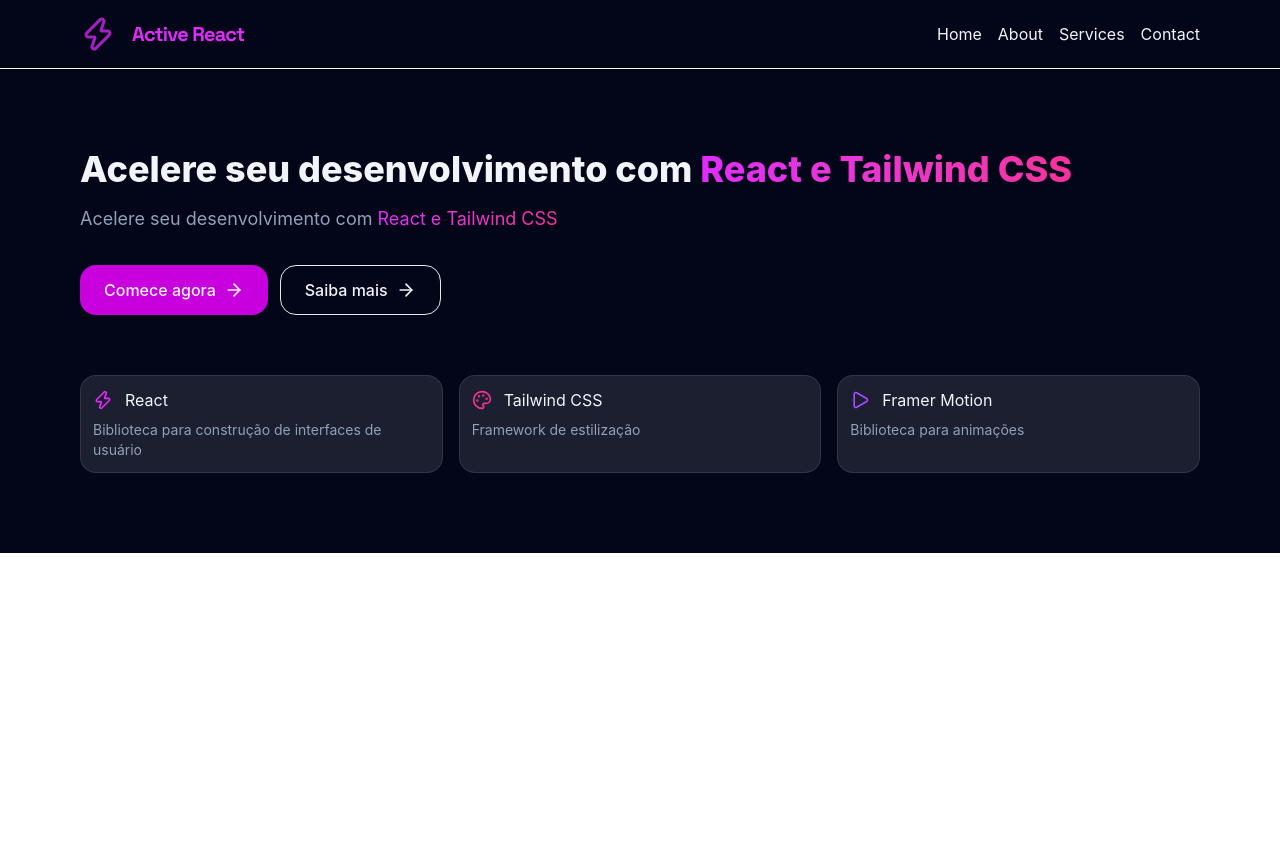
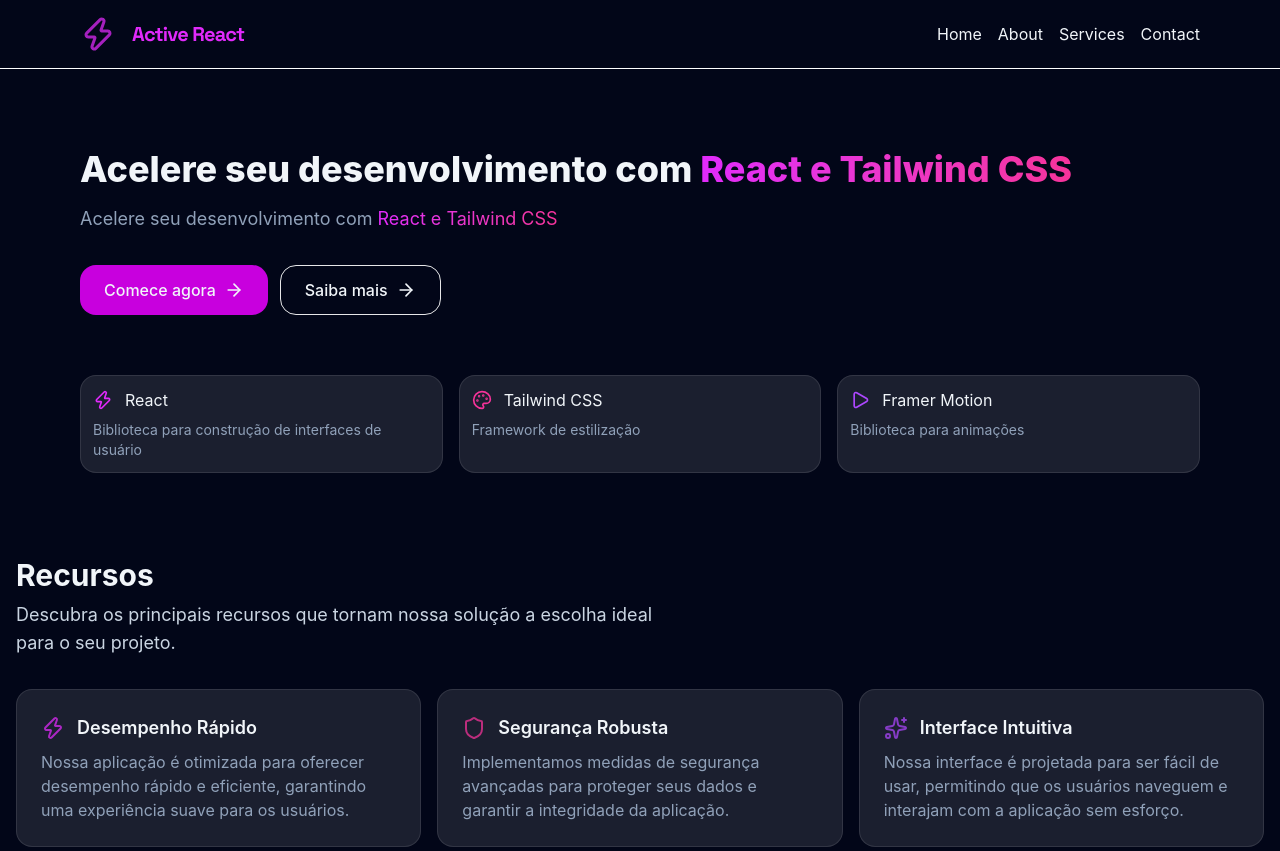
Before and after one commit to EdwinCastanoGuerrero/Active-React, a React (Vite) app: page / in a window 1280 px wide. Before the commit the page ends 800 px from the top, so only its background shows below. Built offline with nearby package versions, Linux system fonts and the light colour scheme.

Commit message:
Chore(featuresSection): implementa a seção de features

```diff
--- a/src/App.jsx
+++ b/src/App.jsx
@@ -151,6 +151,42 @@
         </div>
       </section>
 
+      {/* features */}
+      <section id="features" className="mx-auto max-w-6x1 px-4 py-1">
+        <h2 className="text-3xl font-bold items-">Recursos</h2>
+        <p className="text-slate-300 mt-2 max-w-2xl text-lg">
+          Descubra os principais recursos que tornam nossa solução a escolha ideal para o seu projeto.
+        </p>
+
+        <div className="mt-8 grid grid-cols-1 md:grid-cols-2 lg:grid-cols-3 gap-4">
+            {[
+              {
+                title: "Desempenho Rápido",
+                description: "Nossa aplicação é otimizada para oferecer desempenho rápido e eficiente, garantindo uma experiência suave para os usuários.",
+                icon: <Zap className="w-6 h-6 text-fuchsia-500 animate-pulse" />,
+              },
+              {
+                title: "Segurança Robusta",
+                description: "Implementamos medidas de segurança avançadas para proteger seus dados e garantir a integridade da aplicação.",
+                icon: <Shield className="w-6 h-6 text-pink-500 animate-pulse" />,
+              },
+              {
+                title: "Interface Intuitiva",
+                description: "Nossa interface é projetada para ser fácil de usar, permitindo que os usuários naveguem e interajam com a aplicação sem esforço.",
+                icon: <Sparkles className="w-6 h-6 text-purple-500 animate-pulse" />,
+              }
+            ].map((feature) => (
+              <div key={feature.title} className="rounded-2xl border border-white/10 bg-white/10 p-6">
+                <div className="flex items-center gap-3">
+                  {feature.icon}
+                  <h3 className="text-lg font-semibold">{feature.title}</h3>
+                </div>
+                <p className="text-slate-400 mt-2">{feature.description}</p>
+              </div>
+            ))}
+        </div>
+      </section>
+
     </div>
   )
 }
```
